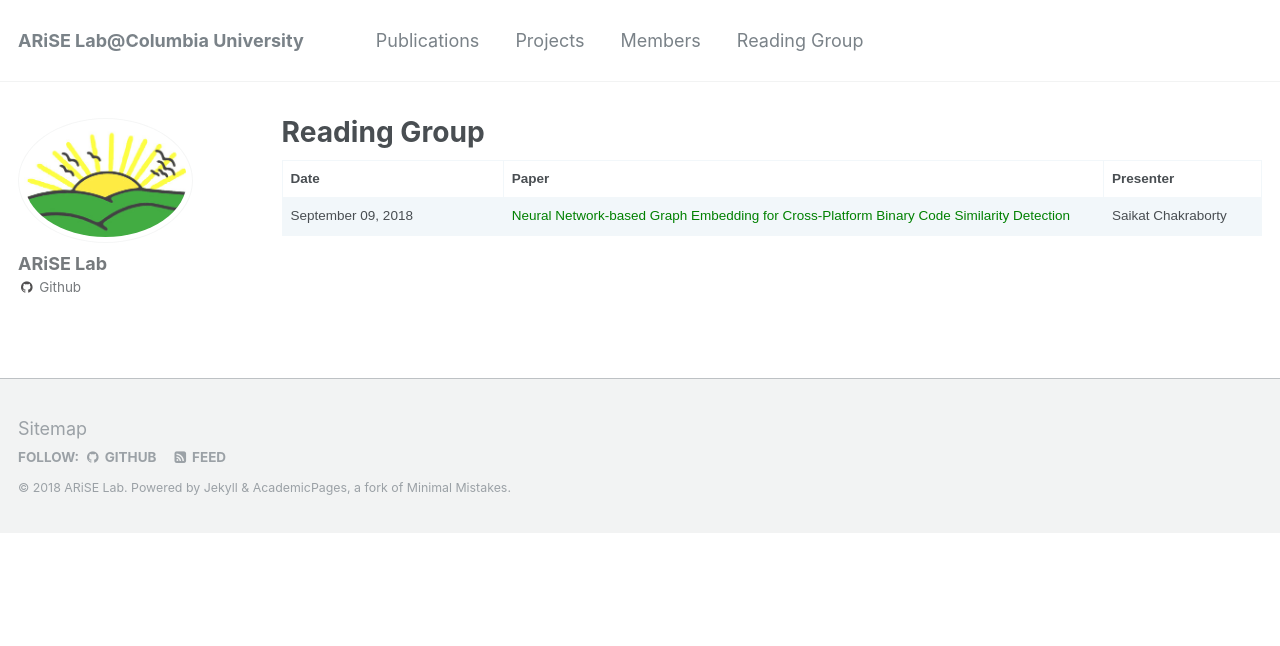
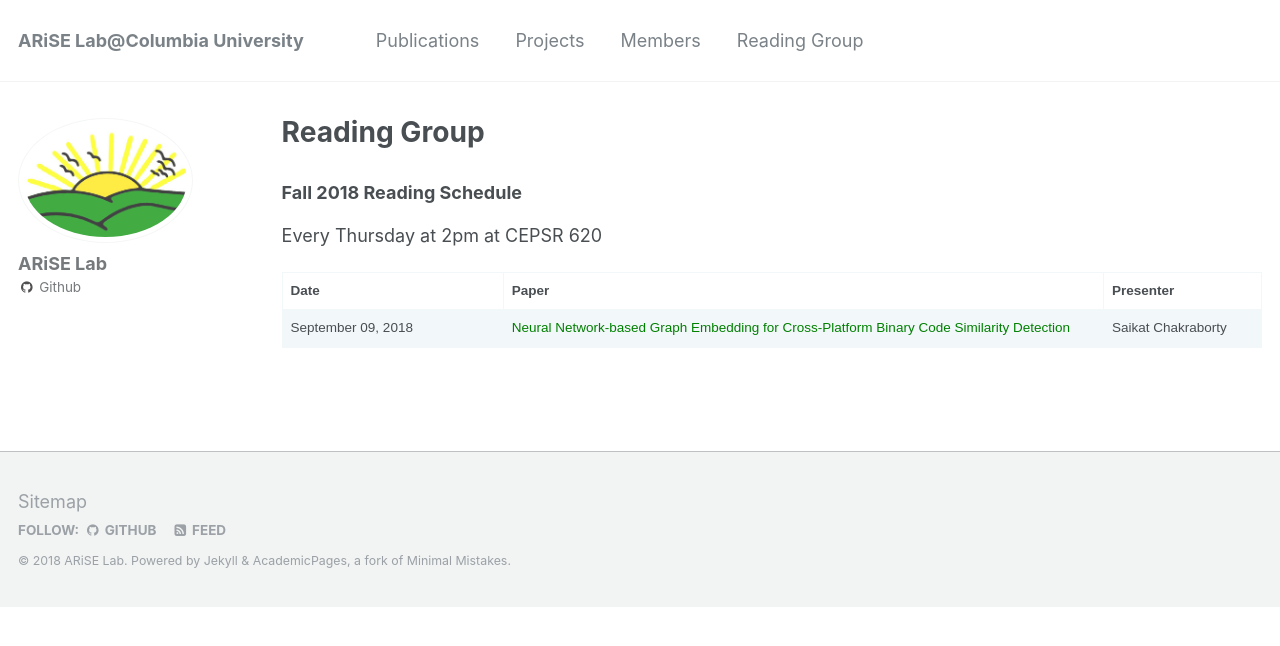
Before and after one commit to ariselab/ariselab.github.io, a Jekyll site: the page built from _pages/reading.md, in a window 1280 px wide. Shown: the top 646 px of the page. Built offline with Jekyll 4.4.1, drawn with Linux system fonts in a browser that asks for light colours.

Commit message:
updating reading group

```diff
--- a/_includes/archive-reading.html
+++ b/_includes/archive-reading.html
@@ -13,6 +13,11 @@
 {% endif %}
 <!-- <time datetime="{{ post.date | default: "1900-01-01" | date_to_xmlschema }}">{{ post.date | default: "1900-01-01" | date: "%B %d, %Y" }}</time> -->
 
+<h3>Fall 2018 Reading Schedule</h3>
+
+<p>
+Every Thursday at 2pm at CEPSR 620
+</p>
 <style>
 table {
     font-family: arial, sans-serif;
```
